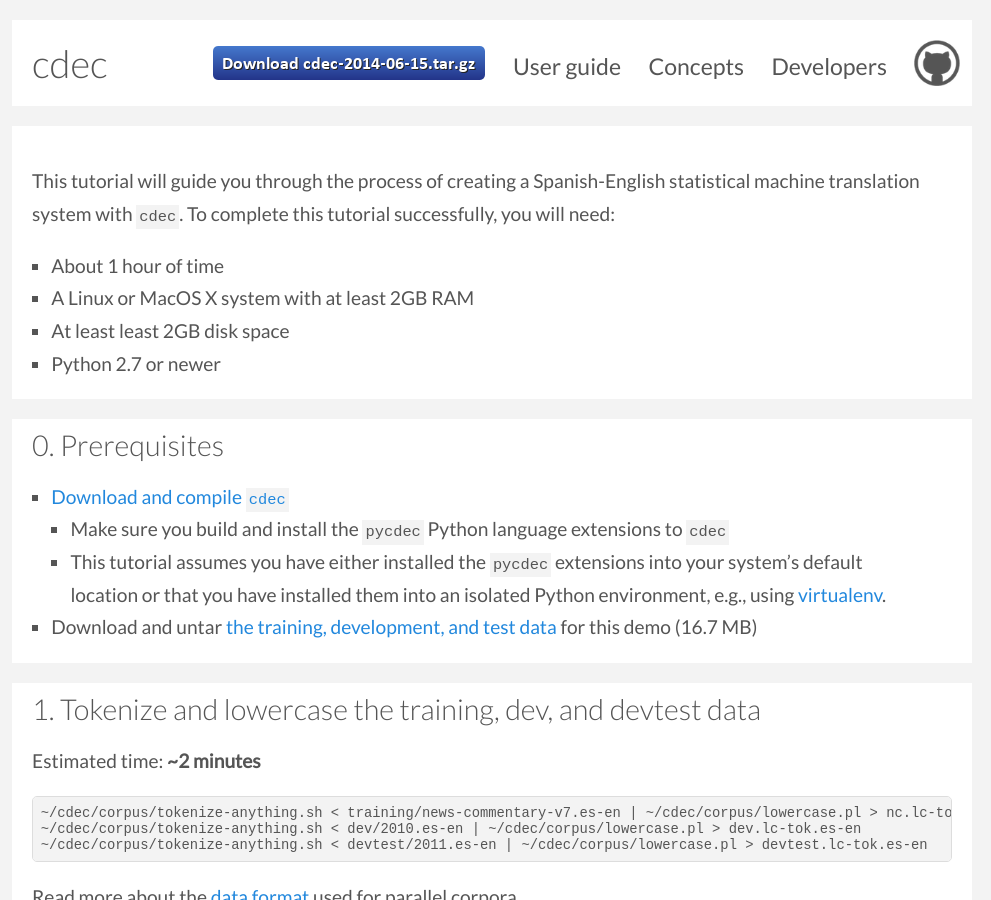
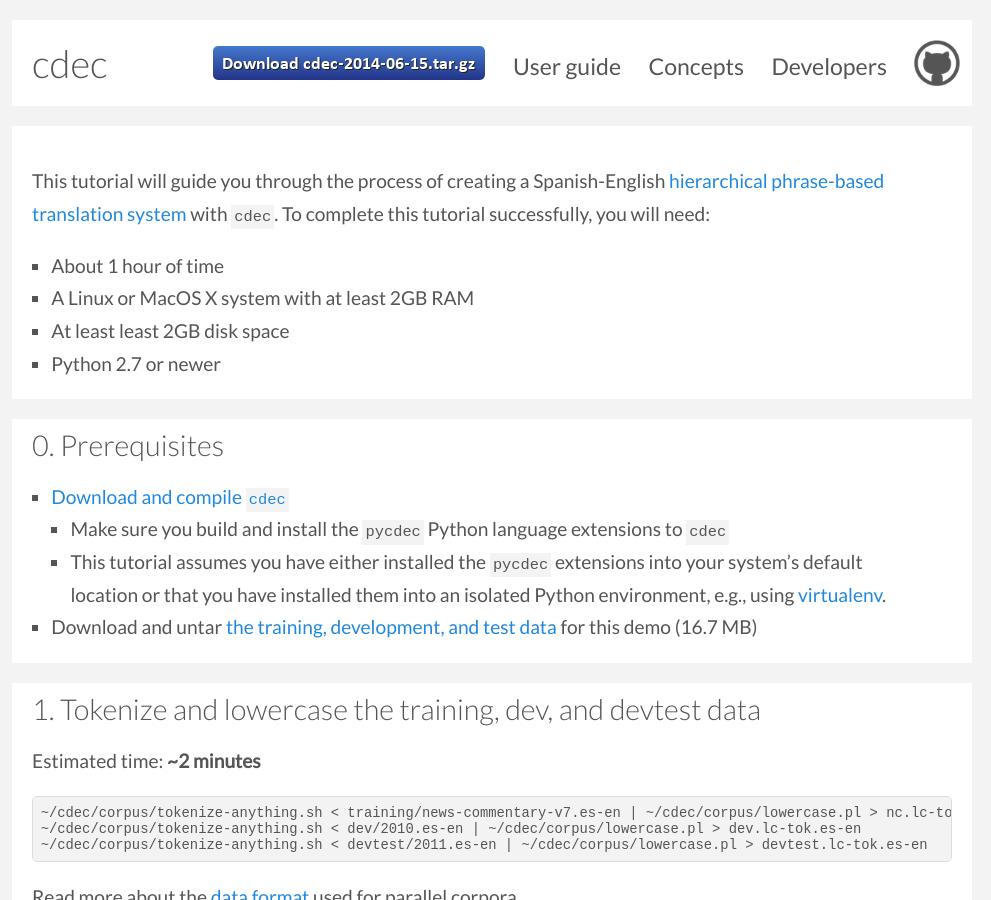
Before and after one commit to cdec/cdec.github.com, a Jekyll site: the page built from guide/tutorial.md, in a window 1280 px wide and 900 px high. Shown: the whole window, without its empty margins (148-1139 px from the left). Built offline with Jekyll 4.4.1, drawn with Linux system fonts in a browser that asks for light colours; some web fonts are replaced; Markdown is read by kramdown in place of the engine named in the settings.

Commit message:
hiero info

```diff
--- a/guide/tutorial.md
+++ b/guide/tutorial.md
@@ -3,7 +3,7 @@ layout: documentation
 title: cdec system building tutorial
 ---
 
-This tutorial will guide you through the process of creating a Spanish-English statistical machine translation system with `cdec`. To complete this tutorial successfully, you will need:
+This tutorial will guide you through the process of creating a Spanish-English [hierarchical phrase-based translation system](/concepts/hiero.html) with `cdec`. To complete this tutorial successfully, you will need:
 
  - About 1 hour of time
  - A Linux or MacOS X system with at least 2GB RAM
```
Also changed, not shown: concepts/hiero.md (added, +11 -0 lines).
